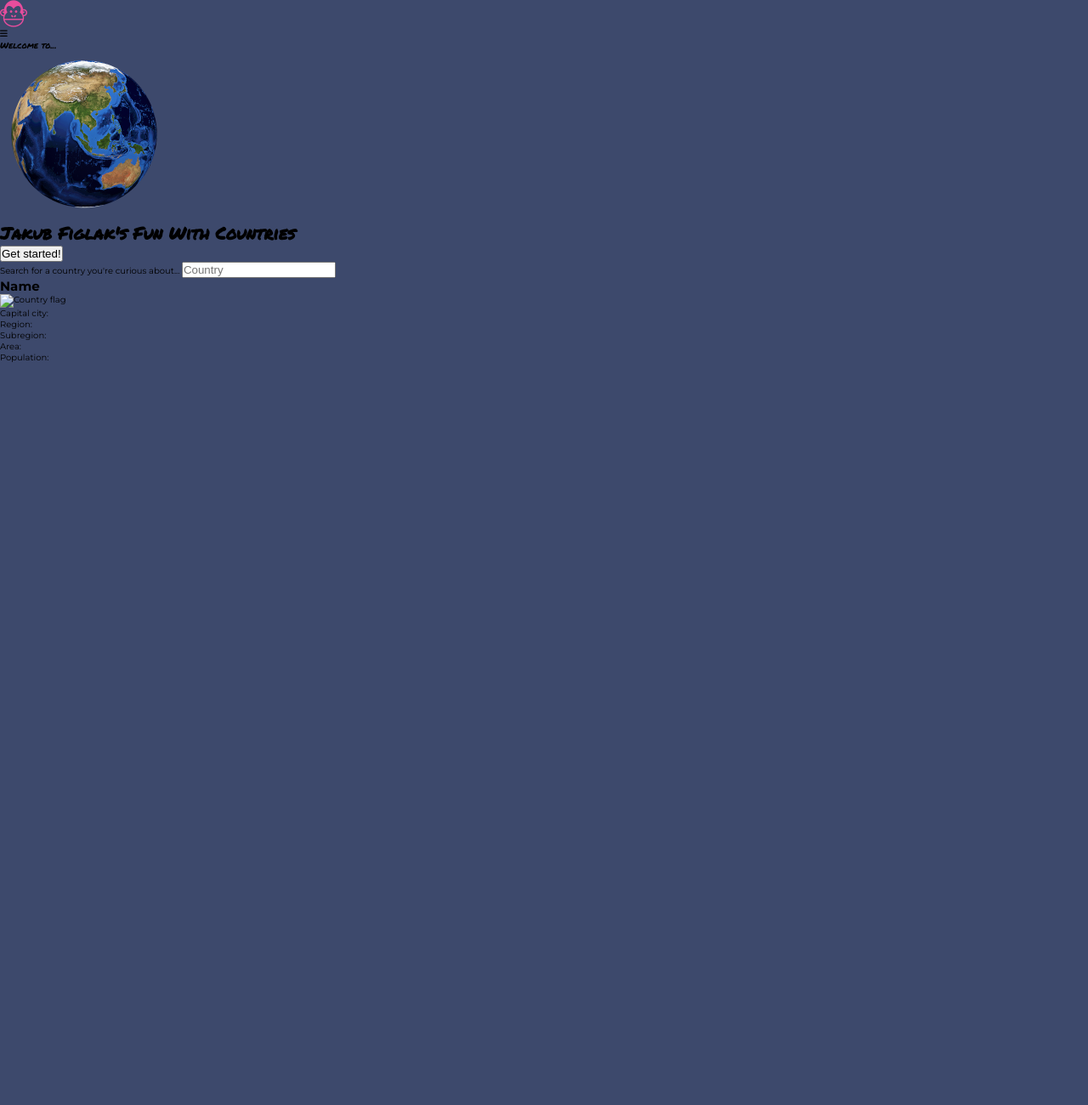
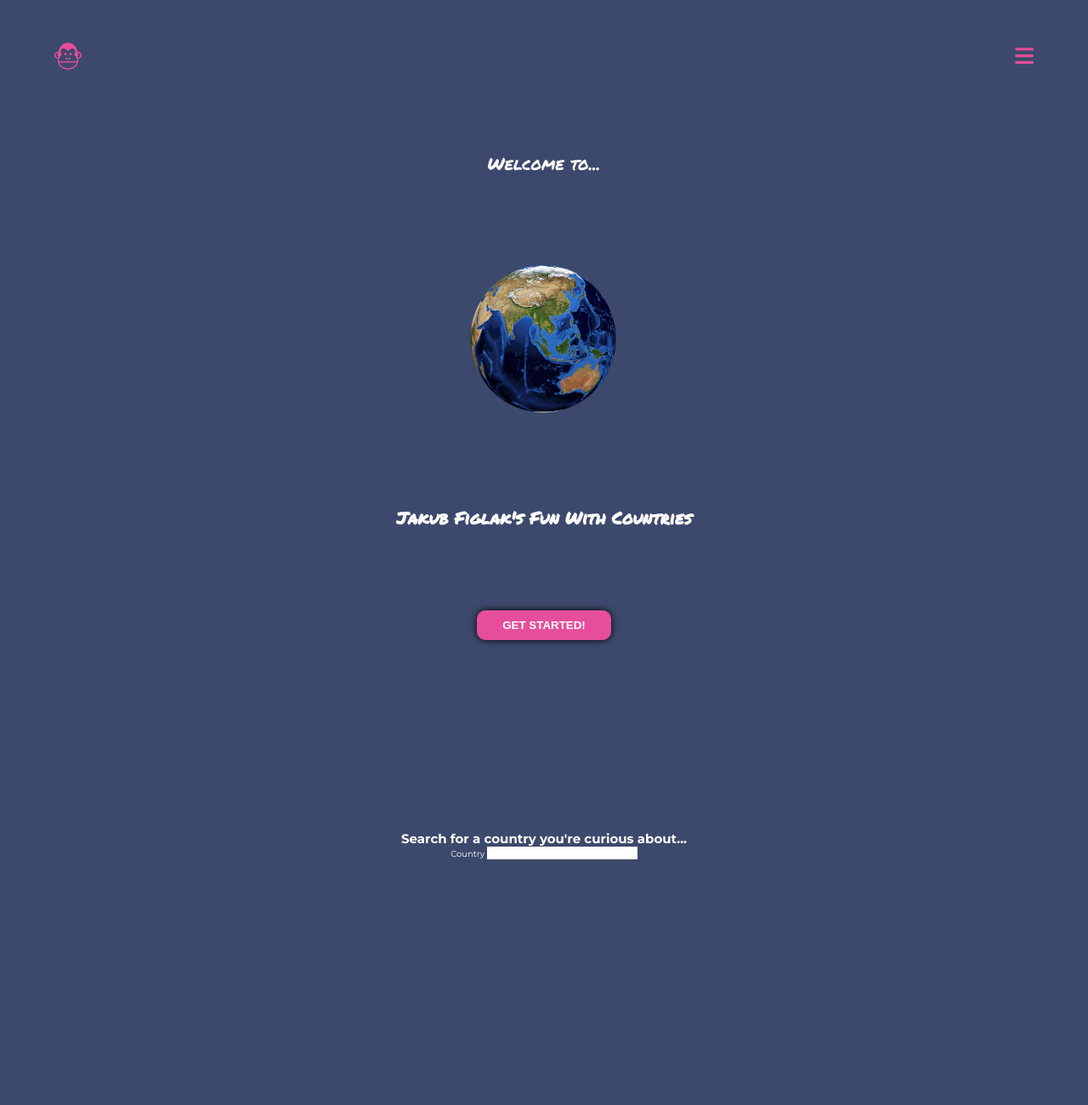
Before and after one commit to jakubfiglak/JF-s-Fun-With-Countries, a website built with webpack: page src/template.html in a window 1280 px wide. Shown: the top 1300 px of the page at 85% size. Before the commit the page ends 800 px from the top, so only its background shows below. Built offline with nearby package versions, Linux system fonts and the light colour scheme; no server answers.

Commit message:
Create basic html structure and css styling

```diff
--- a/src/js/app.js
+++ b/src/js/app.js
@@ -5,20 +5,20 @@ const endpoint = 'https://restcountries.eu/rest/v2/all';
 
 // build your app here
 export const app = () => {
-    axios.get(endpoint)
-        .then(response => {
-            console.log(response.data);
-        })
-        .catch(error => console.log(error));
+    // axios.get(endpoint)
+    //     .then(response => {
+    //         console.log(response.data);
+    //     })
+    //     .catch(error => console.log(error));
 
-    const swiper = new Swiper('.swiper-container', {
-        pagination: {
-            el: '.swiper-pagination',
-            type: 'fraction',
-        },
-        navigation: {
-            nextEl: '.swiper-button-next',
-            prevEl: '.swiper-button-prev',
-        },
-    });
+    // const swiper = new Swiper('.swiper-container', {
+    //     pagination: {
+    //         el: '.swiper-pagination',
+    //         type: 'fraction',
+    //     },
+    //     navigation: {
+    //         nextEl: '.swiper-button-next',
+    //         prevEl: '.swiper-button-prev',
+    //     },
+    // });
 }
--- a/src/styles/_mixins.scss
+++ b/src/styles/_mixins.scss
@@ -1,4 +1,10 @@
-@mixin flex-column() {
+@mixin flex-row() {
+    display: -webkit-box;
+    display: -ms-flexbox;
+    display: flex;
+}
+
+@mixin flex-section-column() {
     display: -webkit-box;
     display: -ms-flexbox;
     display: flex;
@@ -6,4 +12,10 @@
     -webkit-box-direction: normal;
     -ms-flex-direction: column;
     flex-direction: column;
+    -ms-flex-pack: distribute;
+    justify-content: space-around;
+    -webkit-box-align: center;
+    -ms-flex-align: center;
+    align-items: center;
+    height: 100vh;
 }
--- a/src/styles/_variables.scss
+++ b/src/styles/_variables.scss
@@ -6,4 +6,5 @@ $header-font: 'Permanent Marker',
 cursive;
 
 $gray: rgb(61, 73, 108);
+$light-gray: #9EA4B8;
 $pink: rgb(230, 78, 155);
--- a/src/styles/main.scss
+++ b/src/styles/main.scss
@@ -10,6 +10,7 @@ html {
     font-family: $main-font;
     font-size: 10px;
     background-color: $gray;
+    color: white;
 }
 
 *,
@@ -27,5 +28,58 @@ img {
 }
 
 .welcome {
+    @include flex-section-column();
     font-family: $header-font;
+    text-align: center;
+
+    .top {
+        @include flex-row();
+        justify-content: space-between;
+        align-items: center;
+        width: 100%;
+
+        .logo {
+            padding-left: 5%;
+        }
+
+        .hamburger {
+            padding-right: 5%;
+            font-size: 2.5em;
+            color: $pink;
+        }
+    }
+
+    p {
+        font-size: 2em;
+    }
+
+    .hero img {
+        margin: 0 auto;
+    }
+
+    .btn {
+        background-color: $pink;
+        font-weight: bold;
+        border: none;
+        border-radius: 10px;
+        box-shadow: 0 0 8px black;
+        text-transform: uppercase;
+        color: white;
+        padding: 10px 30px;
+    }
 }
+
+.country-search {
+    @include flex-section-column();
+    text-align: center;
+    padding: 20px;
+
+    h3 {
+        display: block;
+        font-size: 1.5em;
+    }
+
+    .search {
+        border: none;
+    }
+}
--- a/src/template.html
+++ b/src/template.html
@@ -13,10 +13,12 @@
 <body>
   <div class="wrapper">
     <header class="welcome">
+      <div class="top">
         <div class="logo">
           <img src="./assets/chimp-32_pink.png" alt="Monkey logo">
         </div>
         <div class="hamburger"><i class="fas fa-bars"></i></div>
+      </div>
       <p>Welcome to...</p>
       <div class="hero">
         <img src="./assets/globe-1339833_200.png" alt="Planet Earth image">
@@ -25,9 +27,11 @@
       <button class="btn">Get started!</button>
     </header>
     <main>
+      <section class="country-search">
         <form class="search-form">
-        <label for="search">Search for a country you're curious about...</label>
-        <input type="text" class="search" id="search" placeholder="Country">
+          <h3>Search for a country you're curious about...</h3>
+          <label for="search">Country</label>
+          <input type="text" class="search" id="search">
         </form>
         <div class="country-card">
           <h2 class="country-name">Name</h2>
@@ -42,6 +46,7 @@
             <li>Population: </li>
           </ul>
         </div>
+      </section>
     </main>
   </div>
 </body>
--- a/webpack.common.js
+++ b/webpack.common.js
@@ -4,8 +4,7 @@ module.exports = {
     vendor: './src/vendor.js'
   },
   module: {
-    rules: [
-      {
+    rules: [{
         test: /\.html$/,
         use: ['html-loader']
       },
```
Lines whose indentation alone changed are shown as unchanged.
